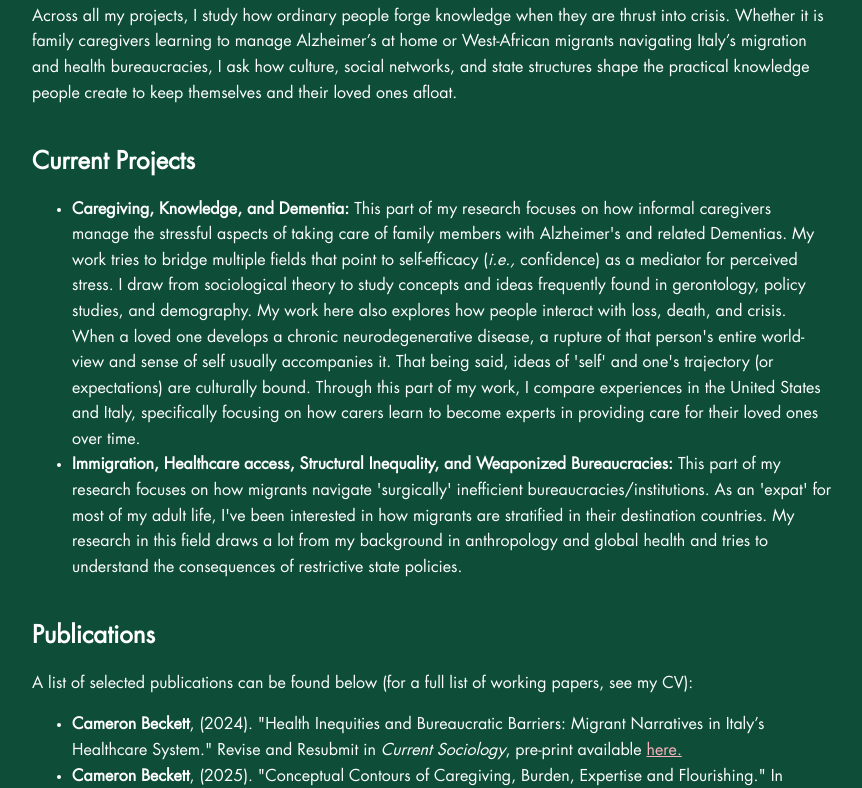
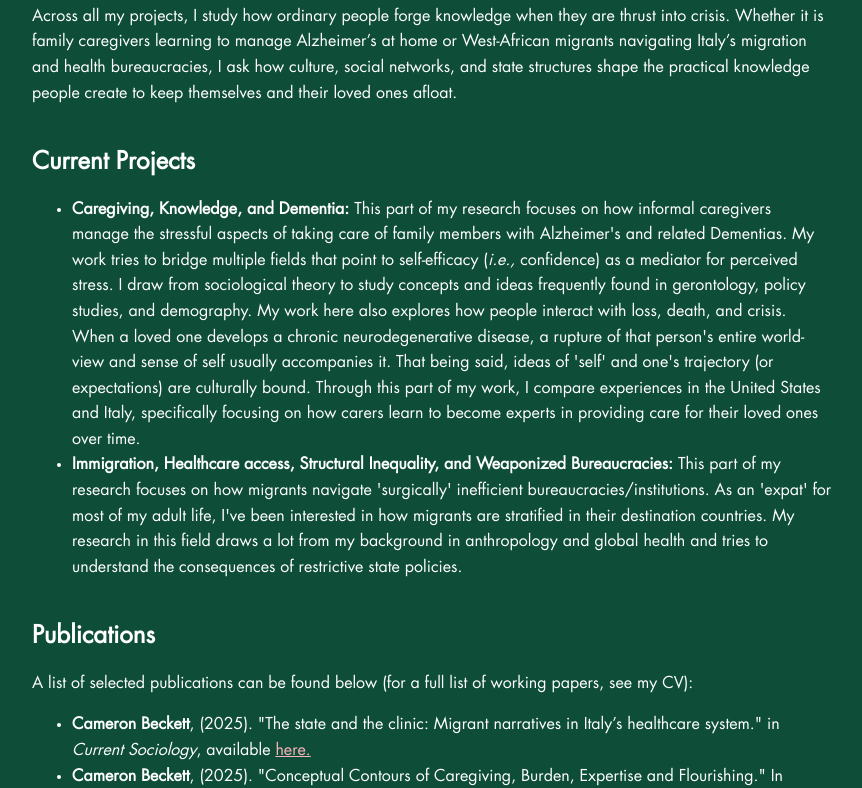
Before and after one commit to cbeckett2/website, a plain HTML site: page research/index.html in a window 1280 px wide. Shown: the part 169-957 px from the top of the page, without its empty margins (208-1070 px from the left). Drawn offline with Linux system fonts and the light colour scheme.

Commit message:
Update publication details for Cameron Beckett

```diff
--- a/research/index.html
+++ b/research/index.html
@@ -77,7 +77,7 @@
     <h2>Publications</h2>
     <p>A list of selected publications can be found below (for a full list of working papers, see my CV):</p>
     <ul>
-      <li><strong>Cameron Beckett</strong>, (2024). "Health Inequities and Bureaucratic Barriers: Migrant Narratives in Italy’s Healthcare System." Revise and Resubmit in <I>Current Sociology</i>, pre-print available <a href="https://doi.org/10.31235/osf.io/bzk8q_v1">here.</a></li>
+      <li><strong>Cameron Beckett</strong>, (2025). "The state and the clinic: Migrant narratives in Italy’s healthcare system." in <I>Current Sociology</i>, available <a href="https://doi.org/10.1177/00113921251394719">here.</a></li>
       <li><strong>Cameron Beckett</strong>, (2025). "Conceptual Contours of Caregiving, Burden, Expertise and Flourishing." In Preparation for <I>Sociology of Health & Illness</i>, pre-print available <a href="https://doi.org/10.31235/osf.io/r9xds_v1">here.</a></li>
       <!-- Add more publications as needed -->
     </ul>
```
